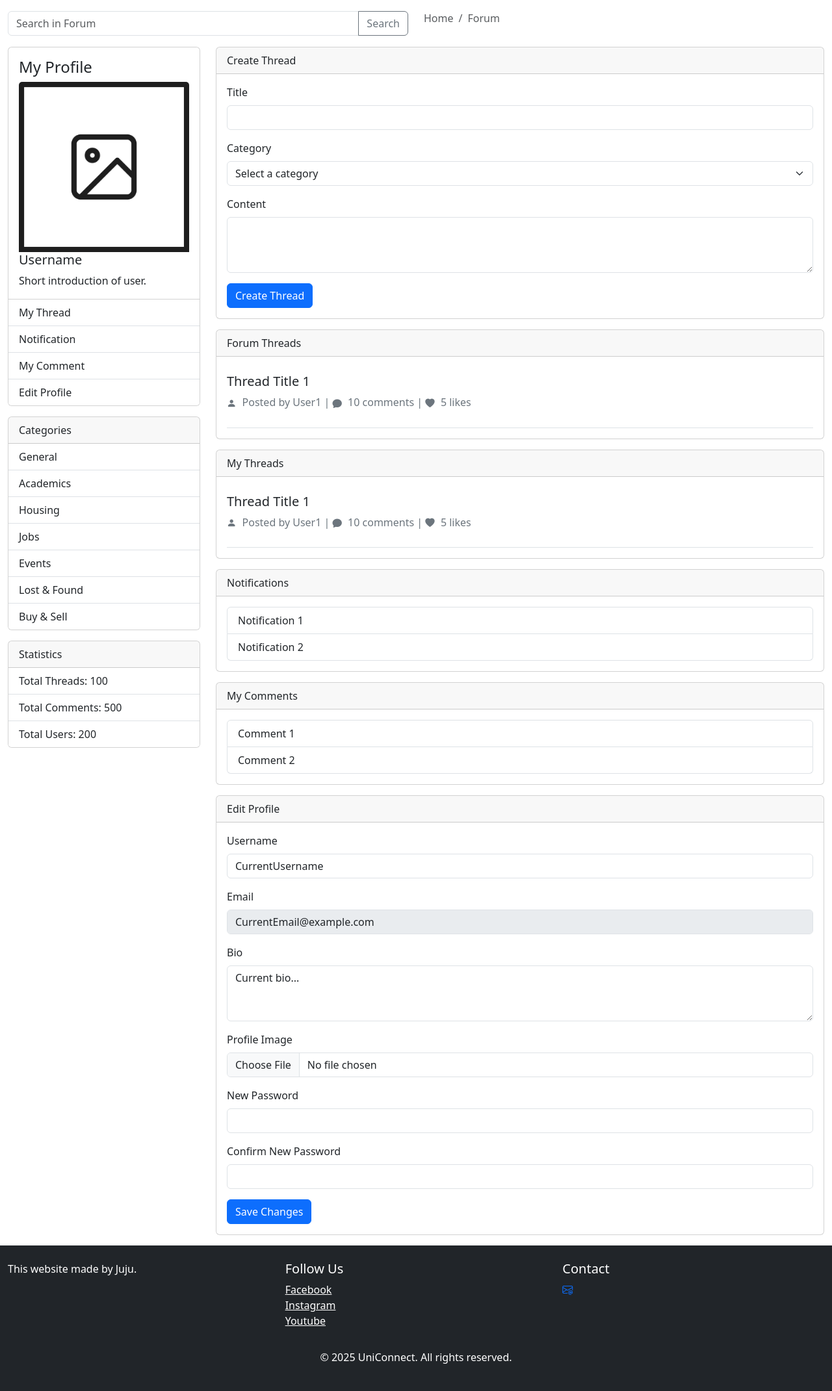
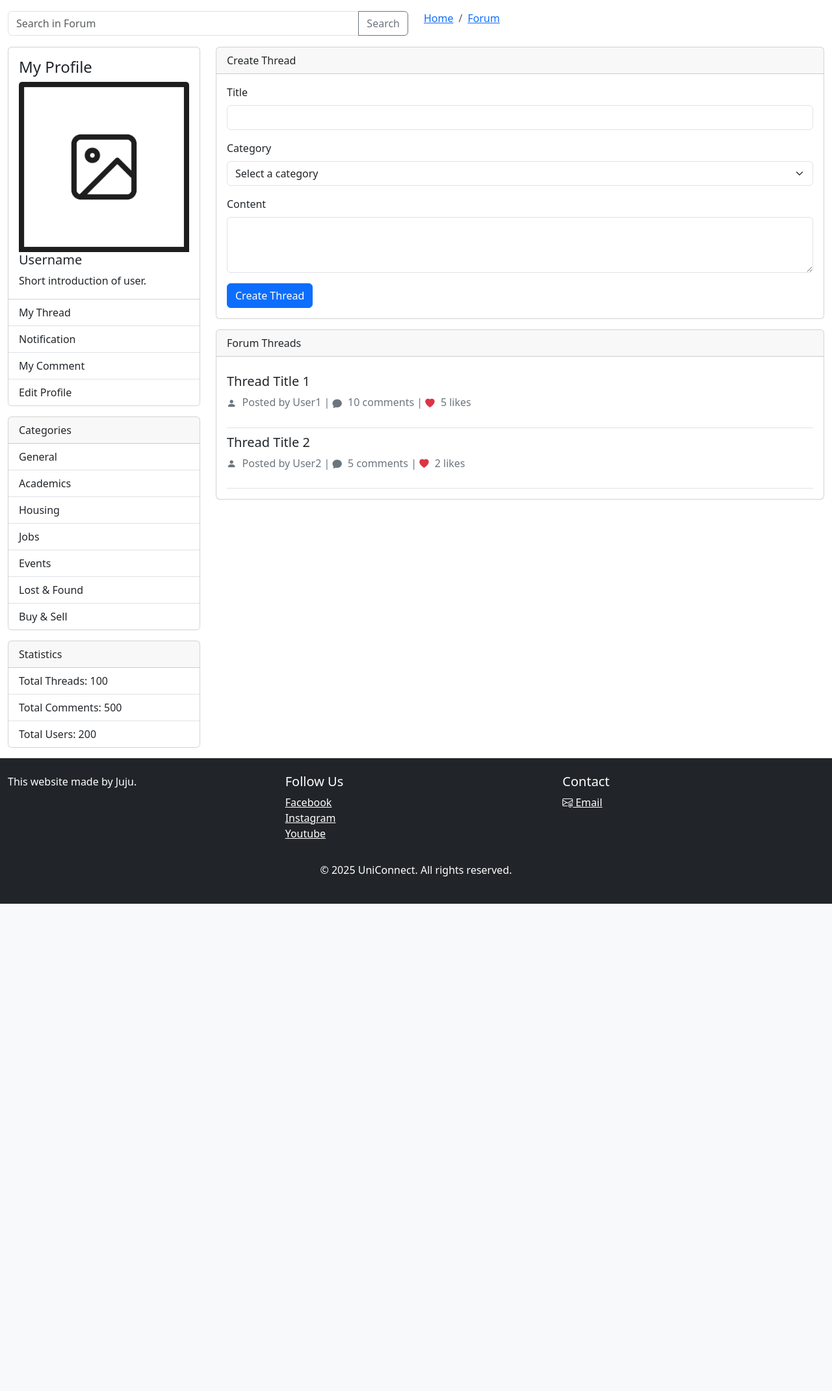
Before and after one commit to julaluxx/UniConnect, a PHP site: page / in a window 1280 px wide. Shown: the part 56-2197 px from the top of the page at 65% size. After the commit the page ends 1447 px from the top, so only its background shows below. Run offline with PHP 8.4, Linux system fonts and the light colour scheme.

Commit message:
Enhance forum interface

```diff
--- a/index.html
+++ b/index.html
@@ -13,26 +13,21 @@
 <body>
     <nav class="navbar navbar-expand-lg bg-body-tertiary">
         <div class="container-fluid">
-            <!-- Logo -->
             <a class="navbar-brand" href="#">UniConnect</a>
-            <!-- Toggler for mobile -->
             <button class="navbar-toggler" type="button" data-bs-toggle="collapse"
                 data-bs-target="#navbarSupportedContent" aria-controls="navbarSupportedContent" aria-expanded="false"
                 aria-label="Toggle navigation">
                 <span class="navbar-toggler-icon"></span>
             </button>
-            <!-- Navbar content -->
             <div class="collapse navbar-collapse" id="navbarSupportedContent">
-                <!-- Menu items centered -->
                 <ul class="navbar-nav mx-auto mb-2 mb-lg-0">
                     <li class="nav-item">
-                        <a class="nav-link active" aria-current="page" href="#">Home</a>
+                        <a class="nav-link active" aria-current="page" href="index.html">Home</a>
                     </li>
                     <li class="nav-item">
-                        <a class="nav-link" href="#">Link</a>
+                        <a class="nav-link" href="#forum">Link</a>
                     </li>
                 </ul>
-                <!-- Login and Register buttons -->
                 <div class="d-flex gap-2">
                     <button class="btn btn-outline-success" type="button">Login</button>
                     <button class="btn btn-outline-success" type="button">Register</button>
@@ -52,8 +47,8 @@
             <div class="col-md-6">
                 <nav aria-label="breadcrumb">
                     <ol class="breadcrumb">
-                        <li class="breadcrumb-item active" aria-current="page">Home</li>
-                        <li class="breadcrumb-item active" aria-current="page">Forum</li>
+                        <li class="breadcrumb-item active"><a href="#main-content">Home</a></li>
+                        <li class="breadcrumb-item"><a href="#forum">Forum</a></li>
                     </ol>
                 </nav>
             </div>
@@ -61,8 +56,6 @@
     </section>
 
     <section class="main-content container-fluid">
-
-        <!-- Forums -->
         <div class="row">
             <div class="side-bar col-md-3">
                 <div class="card mb-3">
@@ -73,13 +66,12 @@
                         <p class="card-text">Short introduction of user.</p>
                     </div>
                     <ul class="list-group list-group-flush">
-                        <li class="list-group-item">My Thread</li>
-                        <li class="list-group-item">Notification</li>
-                        <li class="list-group-item">My Comment</li>
-                        <li class="list-group-item">Edit Profile</li>
+                        <li class="list-group-item profile-menu" data-target="my-threads">My Thread</li>
+                        <li class="list-group-item profile-menu" data-target="notifications">Notification</li>
+                        <li class="list-group-item profile-menu" data-target="my-comments">My Comment</li>
+                        <li class="list-group-item profile-menu" data-target="edit-profile">Edit Profile</li>
                     </ul>
                 </div>
-                <!-- categories -->
                 <div class="category-container card mb-3">
                     <div class="card-header">Categories</div>
                     <ul class="list-group list-group-flush">
@@ -92,7 +84,6 @@
                         <li class="list-group-item">Buy & Sell</li>
                     </ul>
                 </div>
-                <!-- statistics -->
                 <div class="statistics-container card mb-3">
                     <div class="card-header">Statistics</div>
                     <ul class="list-group list-group-flush">
@@ -104,8 +95,8 @@
             </div>
 
             <div class="content-container col-md-9">
-
-                <!-- Create Thread -->
+                <!-- Main Content (Create Thread and Forum Threads) -->
+                <div id="main-content">
                     <div class="card mb-3">
                         <div class="card-header">Create Thread</div>
                         <div class="card-body">
@@ -135,9 +126,7 @@
                             </form>
                         </div>
                     </div>
-
-                <!-- Threads -->
-                <div class="card mb-3">
+                    <div class="card mb-3" id="forum">
                         <div class="card-header">Forum Threads</div>
                         <div class="card-body">
                             <div class="thread">
@@ -148,9 +137,19 @@
                                     <i class="bi bi-heart-fill"></i> 5 likes
                                 </p>
                             </div>
+                            <div class="thread">
+                                <h5 class="thread-title">Thread Title 2</h5>
+                                <p class="thread-meta">
+                                    <i class="bi bi-person-fill"></i> Posted by User2 |
+                                    <i class="bi bi-chat-fill"></i> 5 comments |
+                                    <i class="bi bi-heart-fill"></i> 2 likes
+                                </p>
+                            </div>
+                        </div>
                     </div>
                 </div>
                 <!-- My Threads -->
+                <div id="my-threads" class="d-none">
                     <div class="card mb-3">
                         <div class="card-header">My Threads</div>
                         <div class="card-body">
@@ -164,8 +163,9 @@
                             </div>
                         </div>
                     </div>
-
+                </div>
                 <!-- Notifications -->
+                <div id="notifications" class="d-none">
                     <div class="card mb-3">
                         <div class="card-header">Notifications</div>
                         <div class="card-body">
@@ -175,8 +175,9 @@
                             </ul>
                         </div>
                     </div>
-
+                </div>
                 <!-- My Comments -->
+                <div id="my-comments" class="d-none">
                     <div class="card mb-3">
                         <div class="card-header">My Comments</div>
                         <div class="card-body">
@@ -186,8 +187,9 @@
                             </ul>
                         </div>
                     </div>
-
+                </div>
                 <!-- Edit Profile -->
+                <div id="edit-profile" class="d-none">
                     <div class="card mb-3">
                         <div class="card-header">Edit Profile</div>
                         <div class="card-body">
@@ -198,7 +200,7 @@
                                 </div>
                                 <div class="mb-3">
                                     <label for="email" class="form-label">Email</label>
-                                <input type="email" class="form-control disabled" id="email" value="CurrentEmail@example.com" disabled>
+                                    <input type="email" class="form-control" id="email" value="CurrentEmail@example.com" disabled>
                                 </div>
                                 <div class="mb-3">
                                     <label for="bio" class="form-label">Bio</label>
@@ -221,7 +223,8 @@
                         </div>
                     </div>
                 </div>
-
+            </div>
+        </div>
     </section>
 
     <footer class="footer container-fluid bg-dark text-white py-4">
@@ -240,7 +243,7 @@
             <div class="col-md-4 contact">
                 <h5>Contact</h5>
                 <ul class="list-unstyled">
-                    <li><a href="mailto:example@email.com"><i class="bi bi-envelope-at"></i></a></li>
+                    <li><a href="mailto:example@email.com" class="text-white"><i class="bi bi-envelope-at"></i> Email</a></li>
                 </ul>
             </div>
         </div>
@@ -250,6 +253,7 @@
     </footer>
 
     <script src="https://cdn.jsdelivr.net/npm/bootstrap@5.3.8/dist/js/bootstrap.min.js"></script>
+    <script src="script.js"></script>
 </body>
 
 </html>
--- a/script.js
+++ b/script.js
@@ -0,0 +1,32 @@
+document.addEventListener('DOMContentLoaded', () => {
+    // Get all menu items
+    const menuItems = document.querySelectorAll('.profile-menu');
+    const sections = {
+        'main-content': document.getElementById('main-content'),
+        'my-threads': document.getElementById('my-threads'),
+        'notifications': document.getElementById('notifications'),
+        'my-comments': document.getElementById('my-comments'),
+        'edit-profile': document.getElementById('edit-profile')
+    };
+
+    // Show main content by default
+    sections['main-content'].classList.remove('d-none');
+
+    // Add click event to menu items
+    menuItems.forEach(item => {
+        item.addEventListener('click', () => {
+            // Hide all sections
+            Object.values(sections).forEach(section => {
+                section.classList.add('d-none');
+            });
+
+            // Show the selected section
+            const target = item.getAttribute('data-target');
+            sections[target].classList.remove('d-none');
+
+            // Update active menu item
+            menuItems.forEach(menu => menu.classList.remove('active'));
+            item.classList.add('active');
+        });
+    });
+});
--- a/style.css
+++ b/style.css
@@ -21,3 +21,39 @@ body {
   padding: 10px 0;
   border-bottom: 1px solid #dee2e6;
 }
+
+/* Style for profile menu */
+.profile-menu {
+    cursor: pointer;
+    transition: background-color 0.2s;
+}
+
+.profile-menu:hover {
+    background-color: #f8f9fa;
+}
+
+.profile-menu.active {
+    background-color: #e9ecef;
+    font-weight: bold;
+}
+
+/* Ensure content sections are properly styled */
+.content-container .card {
+    margin-bottom: 20px;
+}
+
+/* Style for threads */
+.thread {
+    padding: 10px 0;
+    border-bottom: 1px solid #dee2e6;
+}
+
+.thread-meta i {
+    margin-right: 5px;
+    font-size: 0.9rem;
+    vertical-align: middle;
+}
+
+.thread-meta .bi-heart-fill {
+    color: #dc3545;
+}
```
Lines whose indentation alone changed are shown as unchanged.
